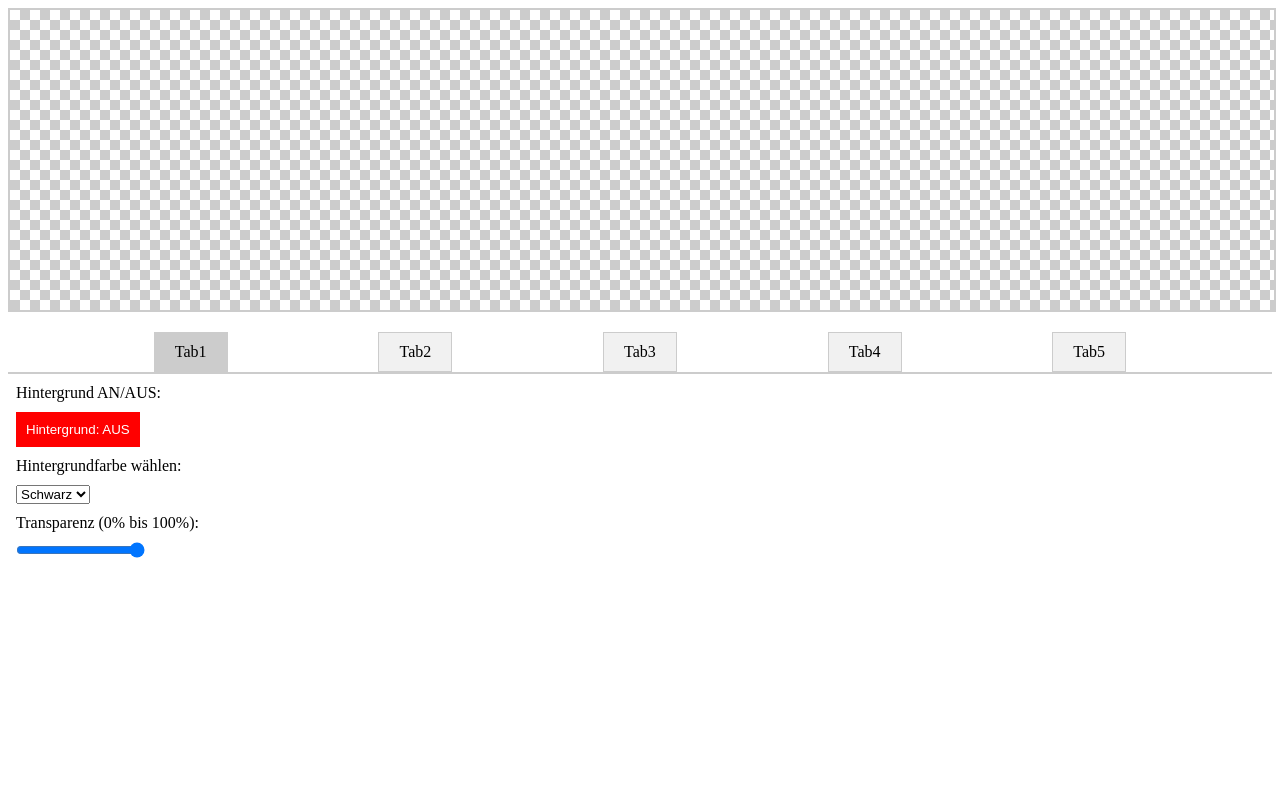
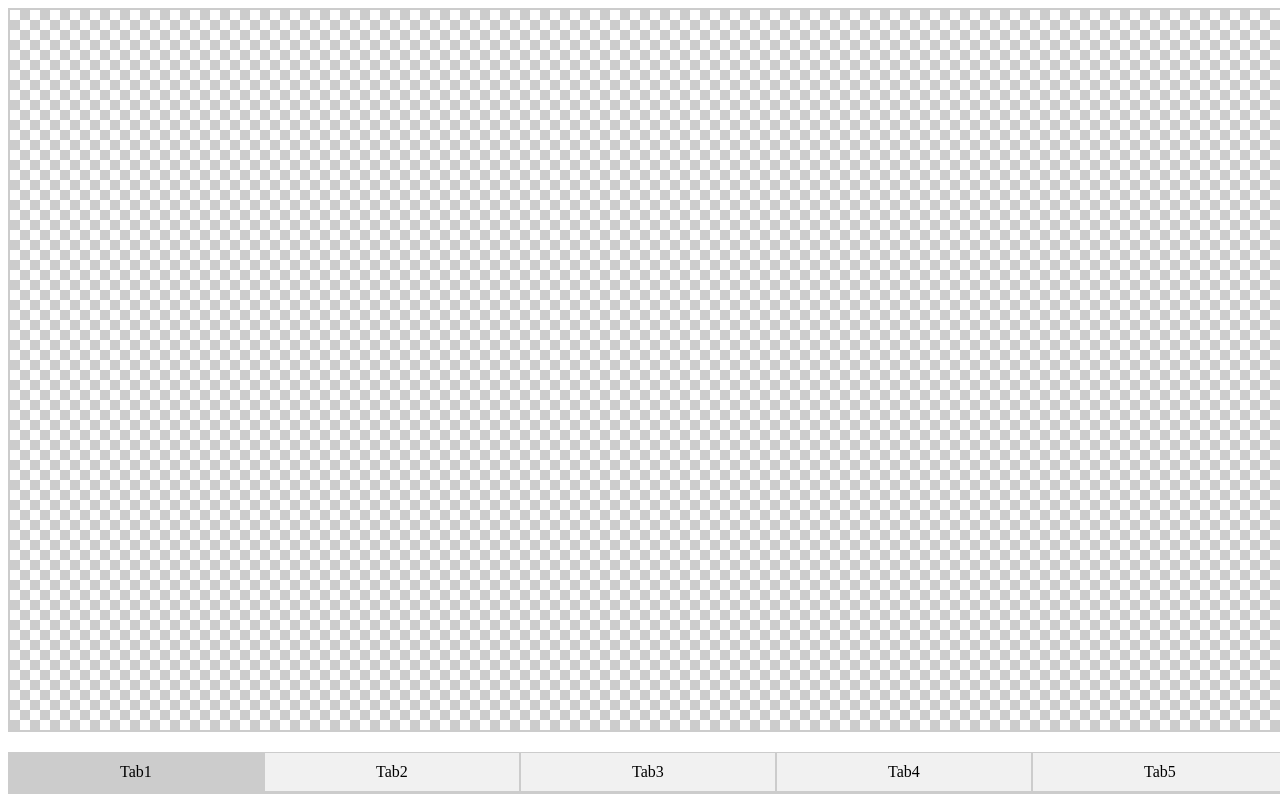
Before and after one commit to gawelskitools/muvietesttemplate, a plain HTML site: page index.html in a window 1280 px wide. Shown: the top 800 px of the page. Drawn offline with Linux system fonts and the light colour scheme.

Commit message:
Update index.html

```diff
--- a/index.html
+++ b/index.html
@@ -7,8 +7,8 @@
     <style>
         /* Stil für das Vorschaufenster */
         .vorschau-container {
-            width: 100%;
-            height: 300px;
+            width: 1280px; /* Feste Breite */
+            height: 720px; /* Feste Höhe */
             border: 2px solid #ccc;
             margin-bottom: 20px;
             position: relative;
@@ -29,17 +29,19 @@
 
         /* Stil für die Tabs */
         .tabs {
+            width: 1280px; /* Gleiche Breite wie das Vorschaufenster */
             display: flex;
-            justify-content: space-evenly;
+            justify-content: space-evenly; /* Tabs gleichmäßig verteilen */
             border-bottom: 2px solid #ccc;
         }
 
         .tab {
-            padding: 10px 20px;
+            flex: 1; /* Alle Tabs haben die gleiche Breite */
+            padding: 10px 0;
+            text-align: center;
             cursor: pointer;
             background-color: #f1f1f1;
             border: 1px solid #ccc;
-            margin: 0 5px;
         }
 
         .tab:hover {
@@ -55,6 +57,7 @@
         .tab a {
             text-decoration: none;
             color: #000;
+            display: block;
         }
 
         iframe {
```
